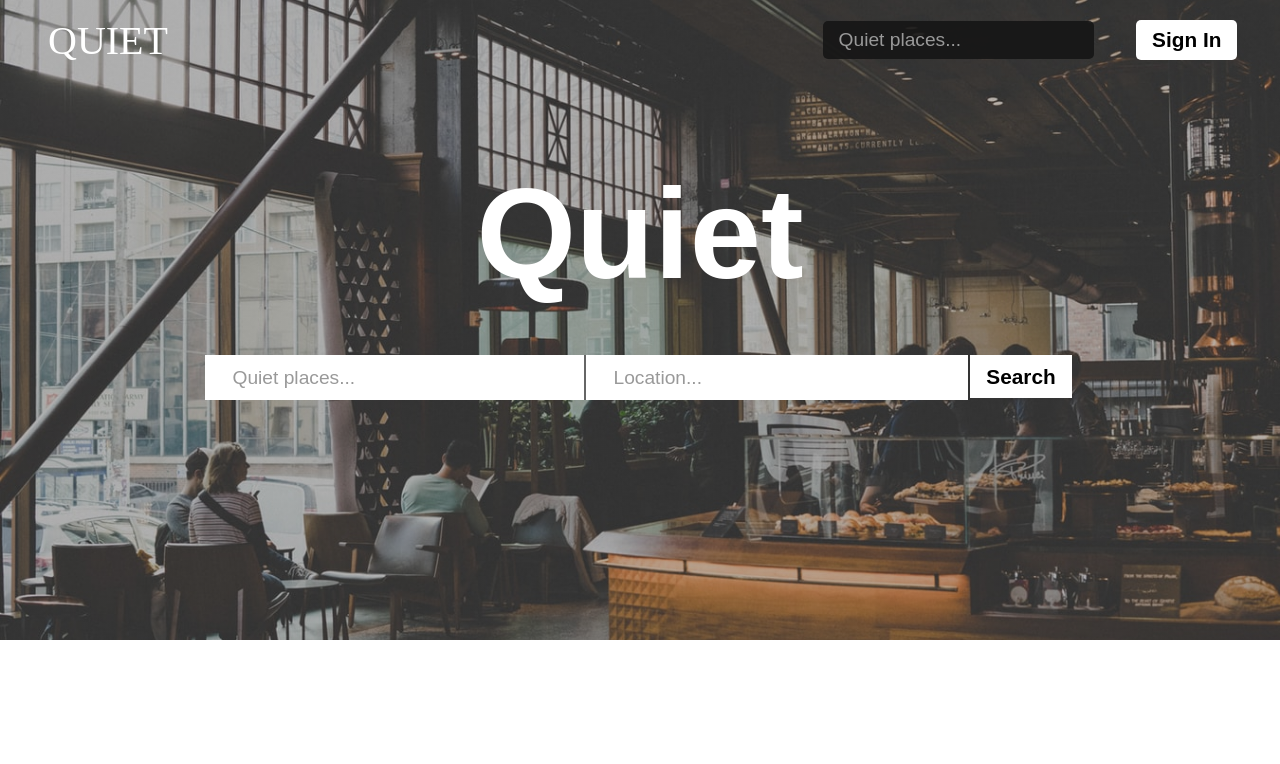
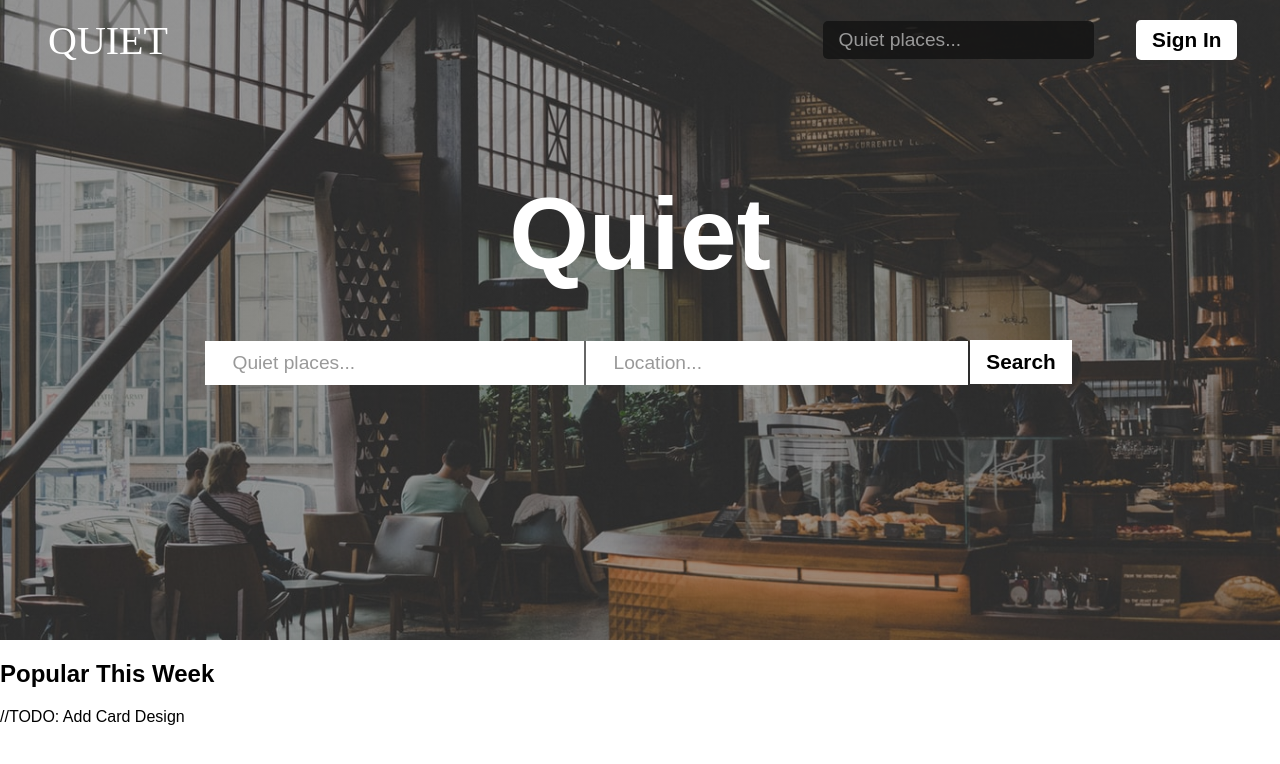
Before and after one commit to jayhan1109/Quiet, a React (Create React App) app in the folder client/: page / in a window 1280 px wide. Shown: the top 764 px of the page. Built offline with nearby package versions, Linux system fonts and the light colour scheme; a web font is replaced by a local one.

Commit message:
delete icon & add card container

```diff
--- /dev/null
+++ b/client/src/components/category/Category.js
@@ -0,0 +1,7 @@
+import React from "react";
+
+const Category = () => {
+  return <div></div>;
+};
+
+export default Category;
--- a/client/src/components/landing/Landing.js
+++ b/client/src/components/landing/Landing.js
@@ -1,11 +1,14 @@
-import React from "react";
+import React, { Fragment } from "react";
 import styles from "./Landing.module.scss";
 import Navbar from "./Navbar";
+import Category from "../category/Category";
 const Landing = () => {
   return (
     <div className={styles.container}>
-      <Navbar />
-      <div className={styles.jumbotron}>
+      <nav>
+        <Navbar />
+      </nav>
+      <section className={styles.jumbotron}>
         <div className={styles.title}>Quiet</div>
         <form className={styles.form}>
           <input
@@ -20,7 +23,15 @@ const Landing = () => {
           />
           <input type="submit" value="Search" className={styles.submit} />
         </form>
-      </div>
+      </section>
+      <section className={styles.category}>
+        <Fragment>
+          <h2 className={styles.title}>Popular This Week</h2>
+          <div className={styles.cardContainer}>
+            <div className={styles.card}>//TODO: Add Card Design</div>
+          </div>
+        </Fragment>
+      </section>
     </div>
   );
 };
--- a/client/src/components/landing/Landing.module.scss
+++ b/client/src/components/landing/Landing.module.scss
@@ -2,7 +2,7 @@
 
 .jumbotron {
   height: 80vh;
-  background: linear-gradient(rgba(77, 77, 77, 0.4), rgba(77, 77, 77, 0.4)),
+  background: linear-gradient(rgba(55, 55, 55, 0.5), rgba(55, 55, 55, 0.5)),
     url("../../assets/img/landing_bg.png") no-repeat center center/cover;
   display: flex;
   flex-direction: column;
@@ -10,7 +10,7 @@
   align-items: center;
 
   .title {
-    font-size: 10vw;
+    font-size: 8vw;
     font-weight: 900;
     color: $white-color;
     margin-top: -5rem;
@@ -36,13 +36,6 @@
       &::placeholder {
         color: #999;
       }
-
-      &::after {
-        content: "\f002";
-        font-size: 2rem;
-        font-family: "Font Awesome 5 Free";
-        font-weight: 900;
-      }
     }
     .submit {
       color: $black-color;
@@ -55,6 +48,14 @@
       background-color: $white-color;
       padding: 0.6rem 1rem;
       transform: translateX(-3px);
+
+      &:hover {
+        background-color: #eee;
+      }
+
+      &:active {
+        transform: scale(0.95);
+      }
     }
   }
 }
--- a/client/src/components/landing/Navbar.module.scss
+++ b/client/src/components/landing/Navbar.module.scss
@@ -38,13 +38,6 @@
     &::placeholder {
       color: #999;
     }
-
-    &::after {
-      content: "\f002";
-      font-size: 2rem;
-      font-family: "Font Awesome 5 Free";
-      font-weight: 900;
-    }
   }
 
   .signin {
@@ -56,5 +49,13 @@
     border-radius: 5px;
     padding: 0.5rem 1rem;
     font-weight: bold;
+
+    &:hover {
+      background-color: #eee;
+    }
+
+    &:active {
+      transform: scale(0.95);
+    }
   }
 }
```
Also changed, not shown: client/src/components/category/Category.scss (added), 1 other file (tests, documents, lock files or other folders).
